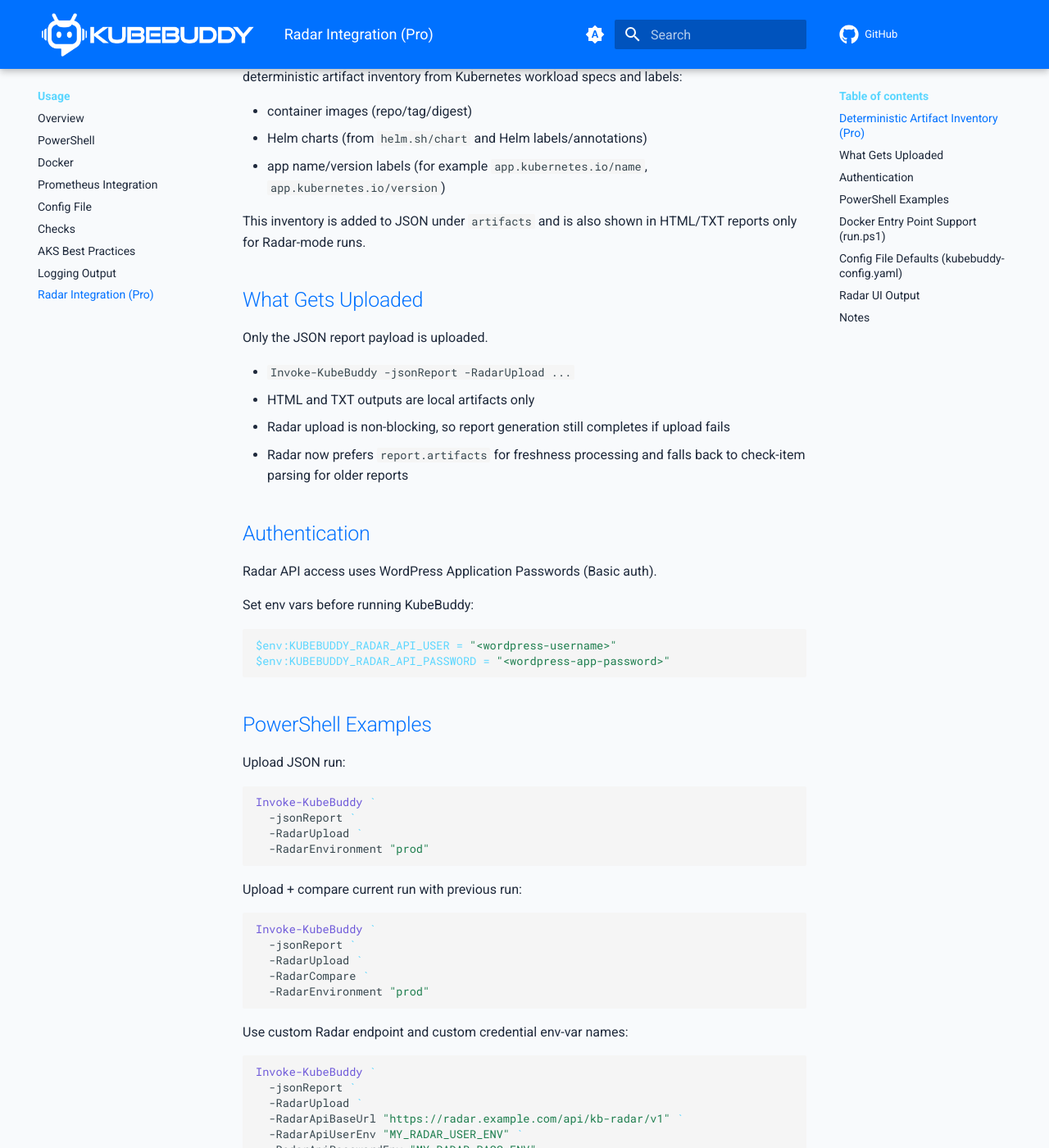
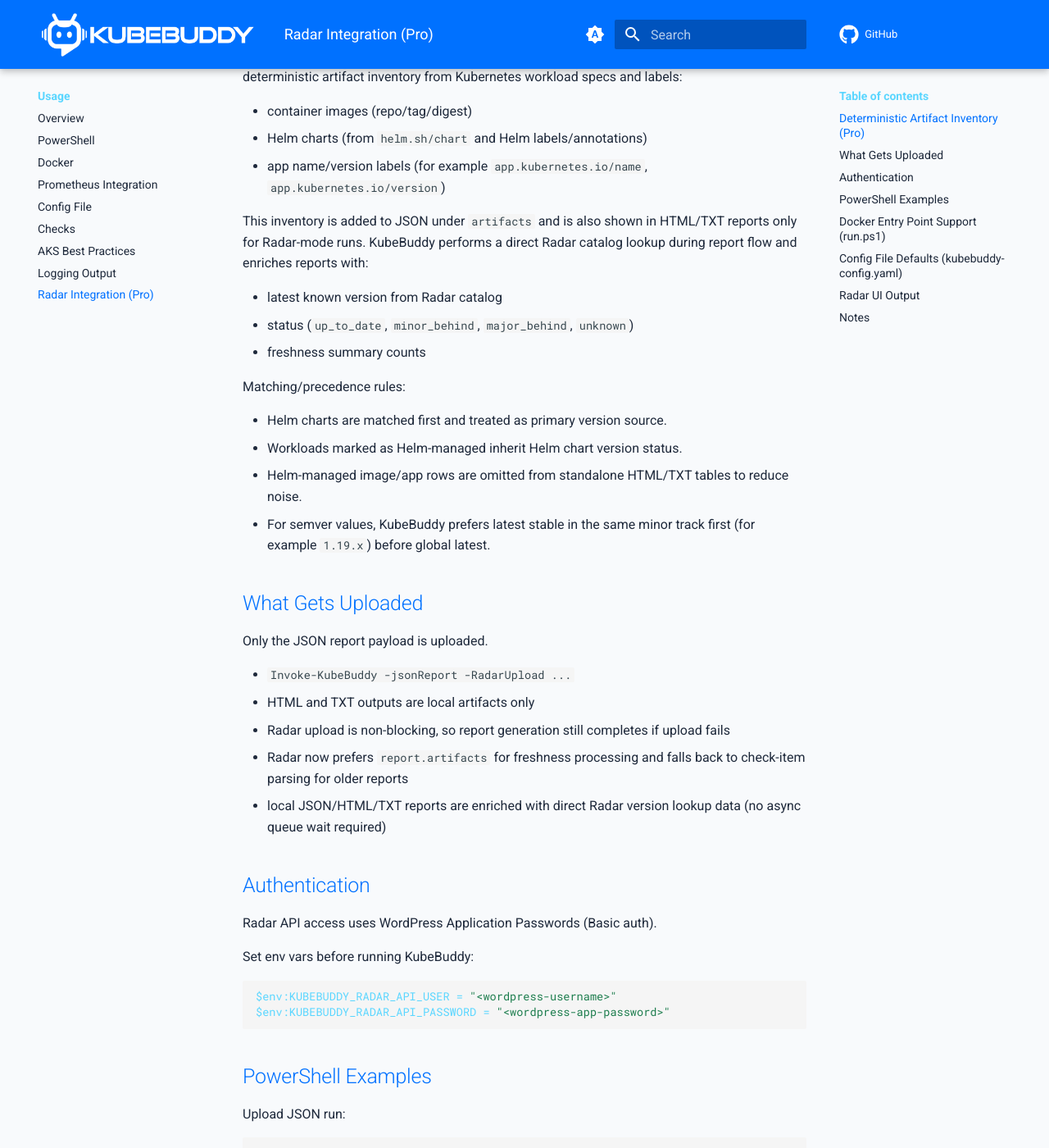
Before and after one commit to KubeDeckio/KubeBuddy, an MkDocs documentation site: the page built from docs/kubebuddy-radar-cli-integration.md, in a window 1280 px wide and 1400 px high, scrolled down 507 px. Shown: the whole window at 82% size. Built offline with MkDocs 1.6.1 and Material for MkDocs 9.7.7, drawn with Linux system fonts in a browser that asks for light colours; comment, search, counter and statistics services are not loaded.

Commit message:
feat: Enhance KubeBuddy Radar integration with direct artifact lookup
- Added Invoke-KubeBuddyRadarFreshness function to retrieve freshness status from Radar API.
- Implemented Get-KubeBuddyRadarSemverCompare for semantic version comparison.
- Introduced Convert-KubeBuddyRadarNormalizedText and Get-KubeBuddyRadarTokens for text normalization and token extraction.
- Enhanced Invoke-KubeBuddyRadarDirectArtifactLookup to enrich reports with latest version and status from Radar catalog.
- Updated Invoke-KubeBuddy to include Radar freshness in report generation.
- Modified documentation to reflect new features and usage instructions for direct Radar catalog lookups.

```diff
--- a/docs/kubebuddy-radar-cli-integration.md
+++ b/docs/kubebuddy-radar-cli-integration.md
@@ -16,6 +16,18 @@
 - app name/version labels (for example `app.kubernetes.io/name`, `app.kubernetes.io/version`)
 
 This inventory is added to JSON under `artifacts` and is also shown in HTML/TXT reports only for Radar-mode runs.
+KubeBuddy performs a direct Radar catalog lookup during report flow and enriches reports with:
+
+- latest known version from Radar catalog
+- status (`up_to_date`, `minor_behind`, `major_behind`, `unknown`)
+- freshness summary counts
+
+Matching/precedence rules:
+
+- Helm charts are matched first and treated as primary version source.
+- Workloads marked as Helm-managed inherit Helm chart version status.
+- Helm-managed image/app rows are omitted from standalone HTML/TXT tables to reduce noise.
+- For semver values, KubeBuddy prefers latest stable in the same minor track first (for example `1.19.x`) before global latest.
 
 ## What Gets Uploaded
 
@@ -25,6 +37,7 @@
 - HTML and TXT outputs are local artifacts only
 - Radar upload is non-blocking, so report generation still completes if upload fails
 - Radar now prefers `report.artifacts` for freshness processing and falls back to check-item parsing for older reports
+- local JSON/HTML/TXT reports are enriched with direct Radar version lookup data (no async queue wait required)
 
 ## Authentication
 
```
Also changed, not shown: docs/usage/powershell-usage.md (+1 -0 lines), 6 other files.
